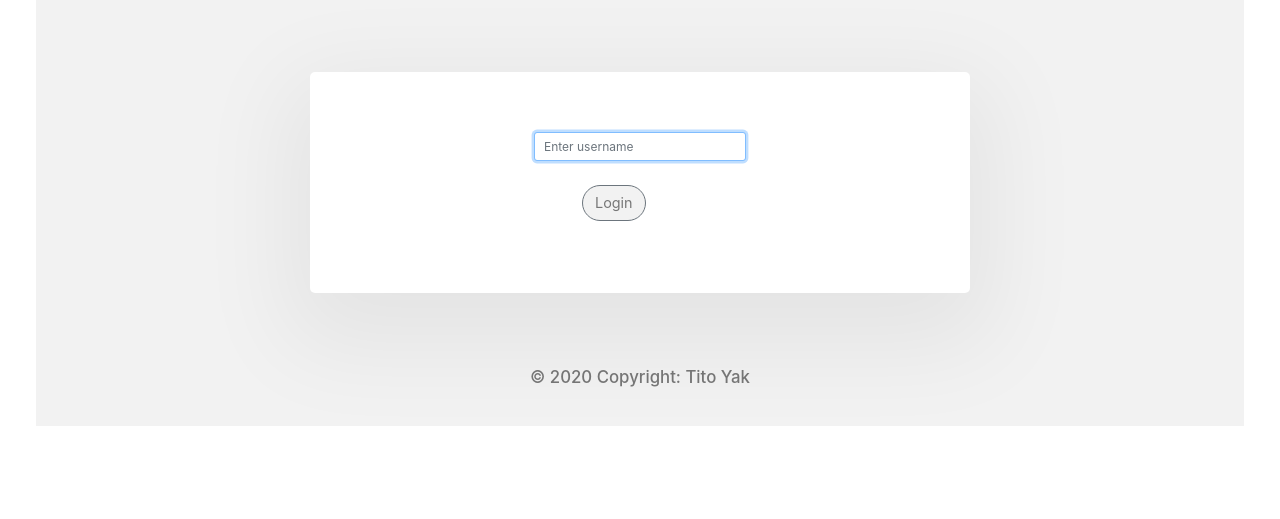
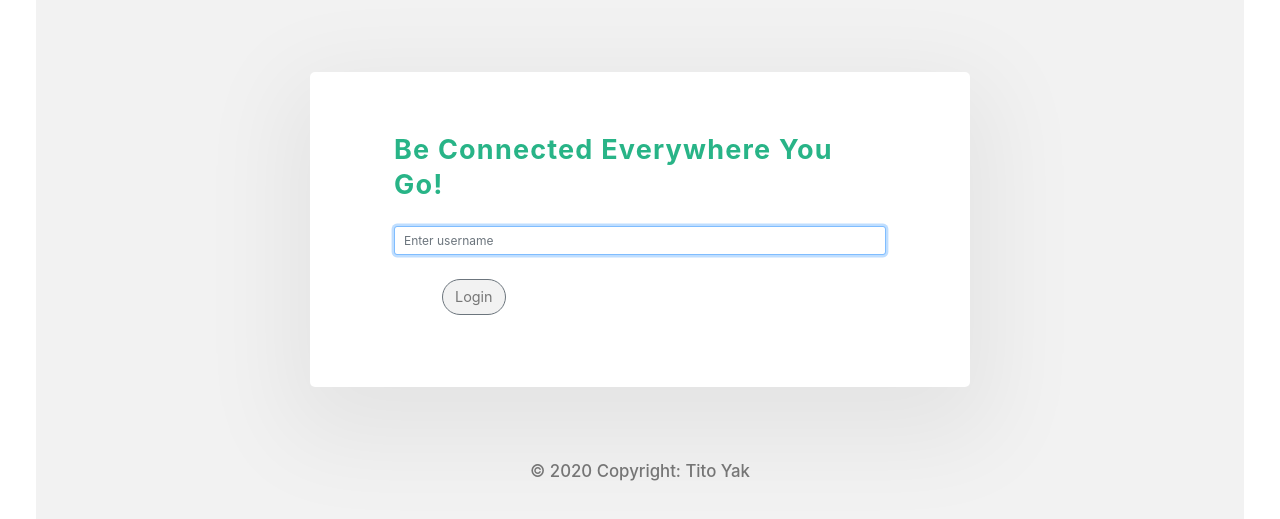
Before and after one commit to TitoYak211/chitter, a Flask app: page / in a window 1280 px wide. Shown: the part 132-651 px from the top of the page. Run offline with Flask 2, Linux system fonts and the light colour scheme; some libraries are stand-ins or nearby versions.

Commit message:
Update login.html

```diff
--- a/templates/login.html
+++ b/templates/login.html
@@ -3,7 +3,7 @@
 {% block content %}
 
 <div class="form">
-    <div class="row h-100 d-flex justify-content-center align-items-center">
+    <h2 class="heading_secondary">Be Connected Everywhere You Go!</h2>
     <form action="/login" method="POST">
         <div class="form-group">
             <input class="form-control" type="text" name="username" placeholder="Enter username" autofocus>
@@ -11,6 +11,5 @@
         <button class="btn btn-secondary" type="submit">Login</button>
     </form>
 </div>
-</div>
 
 {% endblock %}
```
Lines whose indentation alone changed are shown as unchanged.
